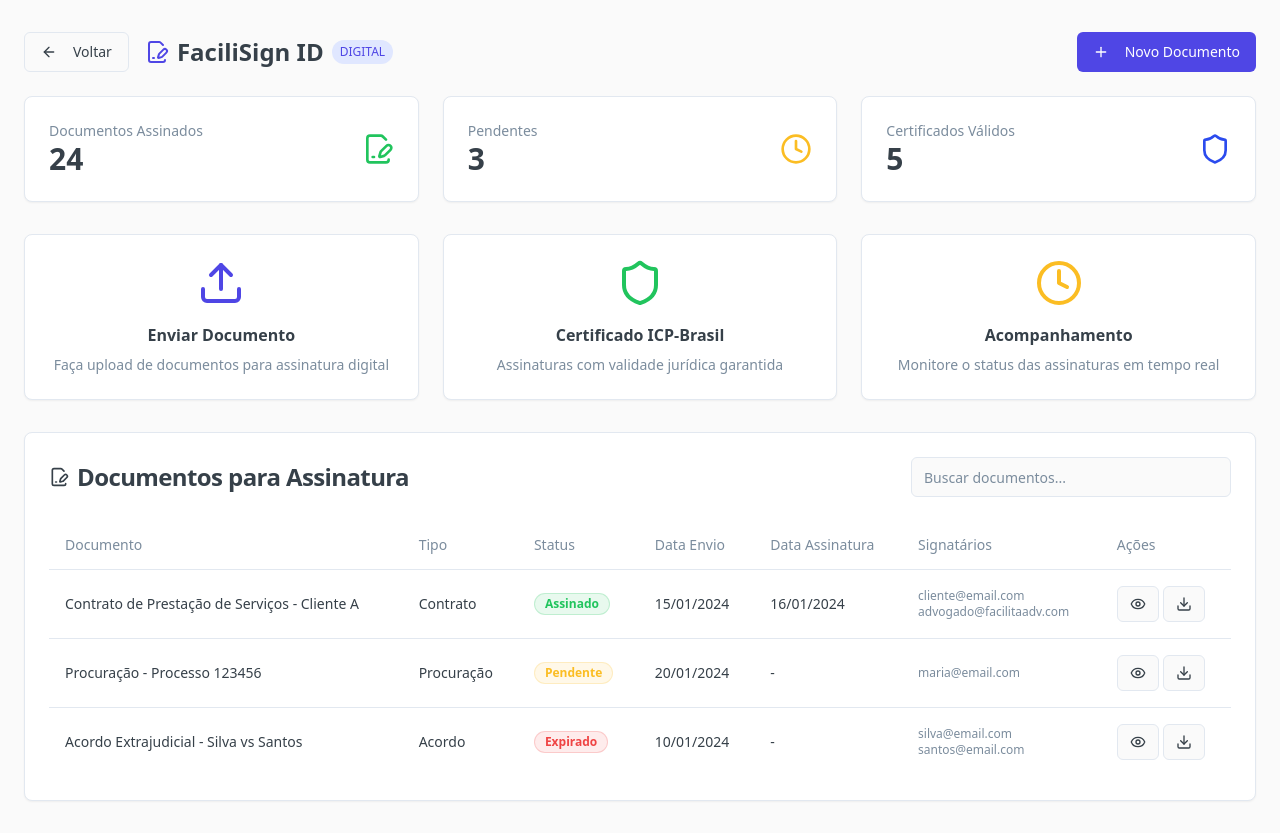
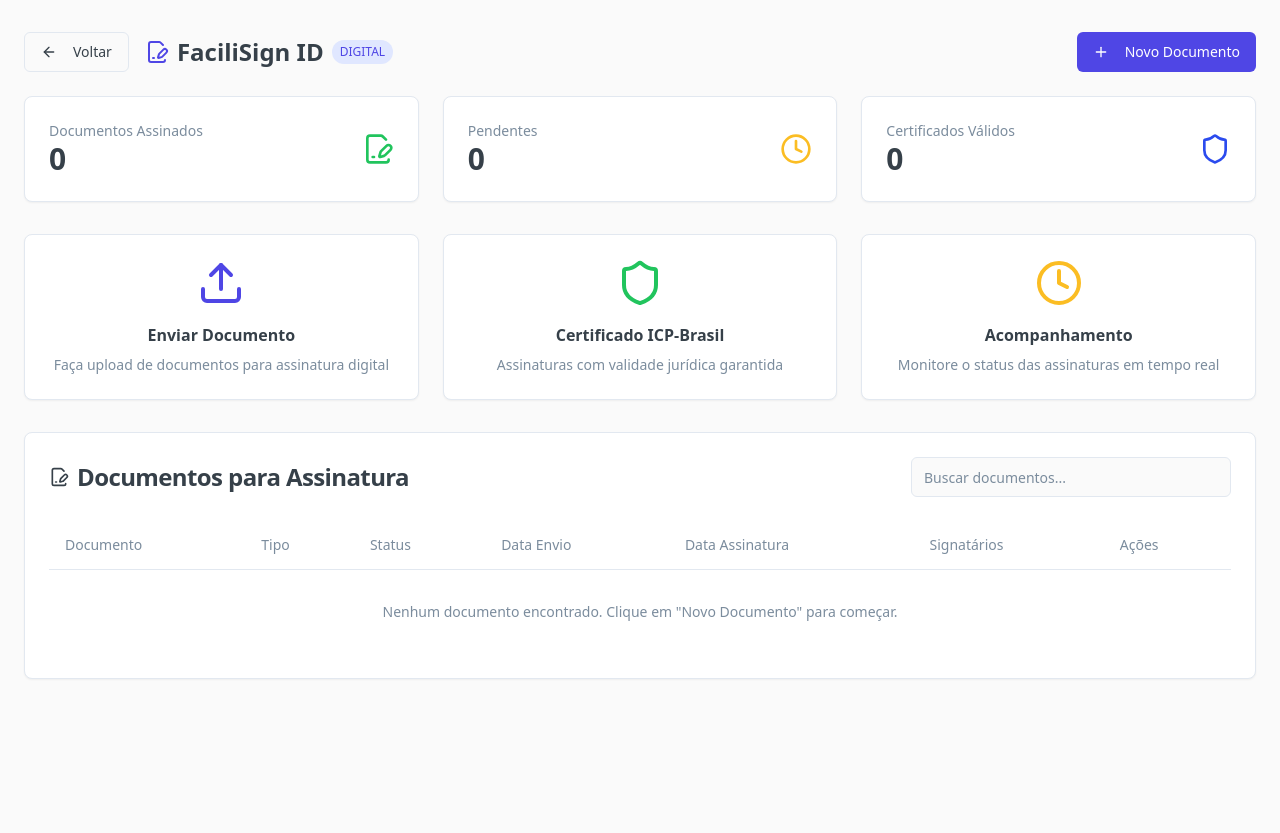
Before and after one commit to unionassessoriajuridica-blip/fresh-foundation, a React (Vite) app: page /facilisign in a window 1280 px wide. After the commit the page ends 800 px from the top, so only its background shows below. Built offline with nearby package versions, Linux system fonts and the light colour scheme.

Commit message:
Remove FaciliSign ID tests
Remove test code from FaciliSign ID to enable real digital signature testing.

```diff
--- a/src/pages/FaciliSign.tsx
+++ b/src/pages/FaciliSign.tsx
@@ -12,56 +12,28 @@ const FaciliSign = () => {
   const navigate = useNavigate();
   const { toast } = useToast();
 
-  const stats = [
+  const [stats, setStats] = useState([
     {
       title: "Documentos Assinados",
-      value: "24",
+      value: "0",
       icon: FileSignature,
       color: "text-success"
     },
     {
       title: "Pendentes",
-      value: "3",
+      value: "0",
       icon: Clock,
       color: "text-warning"
     },
     {
       title: "Certificados Válidos",
-      value: "5",
+      value: "0",
       icon: Shield,
       color: "text-primary"
     }
-  ];
+  ]);
 
-  const documents = [
-    {
-      id: 1,
-      nome: "Contrato de Prestação de Serviços - Cliente A",
-      tipo: "Contrato",
-      status: "Assinado",
-      dataEnvio: "2024-01-15",
-      dataAssinatura: "2024-01-16",
-      signatarios: ["cliente@email.com", "advogado@facilitaadv.com"]
-    },
-    {
-      id: 2,
-      nome: "Procuração - Processo 123456",
-      tipo: "Procuração",
-      status: "Pendente",
-      dataEnvio: "2024-01-20",
-      dataAssinatura: null,
-      signatarios: ["maria@email.com"]
-    },
-    {
-      id: 3,
-      nome: "Acordo Extrajudicial - Silva vs Santos",
-      tipo: "Acordo",
-      status: "Expirado",
-      dataEnvio: "2024-01-10",
-      dataAssinatura: null,
-      signatarios: ["silva@email.com", "santos@email.com"]
-    }
-  ];
+  const [documents, setDocuments] = useState<any[]>([]);
 
   const getStatusBadge = (status: string) => {
     switch (status) {
@@ -77,9 +49,10 @@ const FaciliSign = () => {
   };
 
   const handleNewDocument = () => {
+    // Aqui será implementada a funcionalidade real de assinatura digital
     toast({
-      title: "Novo Documento",
-      description: "Funcionalidade de assinatura digital em desenvolvimento.",
+      title: "Pronto para implementação",
+      description: "Agora você pode integrar sua API de assinatura digital aqui.",
     });
   };
 
@@ -176,7 +149,8 @@ const FaciliSign = () => {
                 </TableRow>
               </TableHeader>
               <TableBody>
-                {documents.map((doc) => (
+                {documents.length > 0 ? (
+                  documents.map((doc) => (
                     <TableRow key={doc.id}>
                       <TableCell className="font-medium">{doc.nome}</TableCell>
                       <TableCell>{doc.tipo}</TableCell>
@@ -205,7 +179,14 @@ const FaciliSign = () => {
                         </div>
                       </TableCell>
                     </TableRow>
-                ))}
+                  ))
+                ) : (
+                  <TableRow>
+                    <TableCell colSpan={7} className="text-center py-8 text-muted-foreground">
+                      Nenhum documento encontrado. Clique em "Novo Documento" para começar.
+                    </TableCell>
+                  </TableRow>
+                )}
               </TableBody>
             </Table>
           </CardContent>
```
Lines whose indentation alone changed are shown as unchanged.
